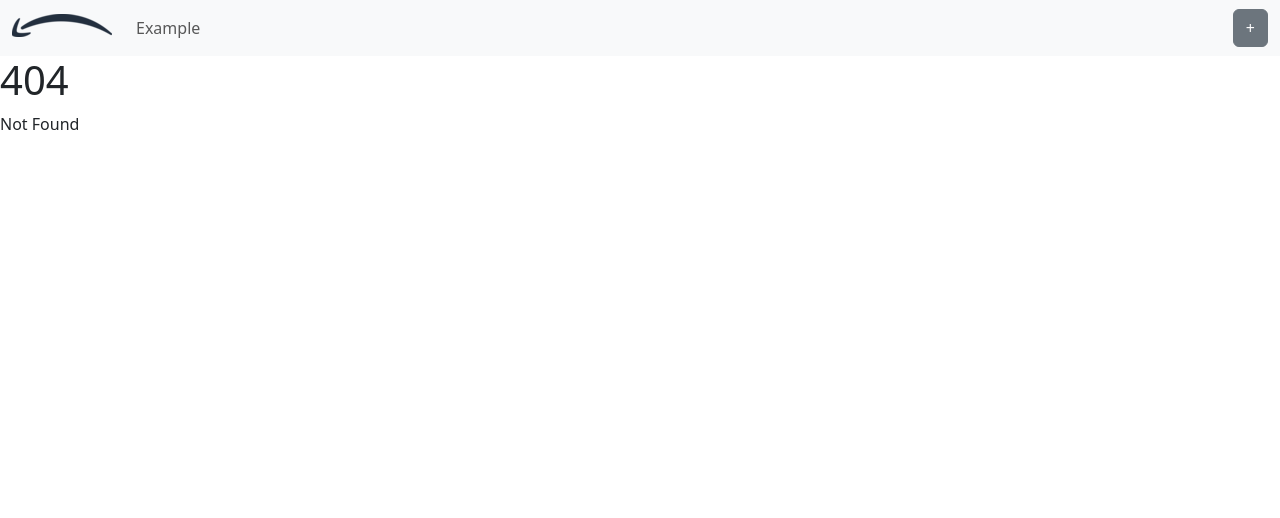
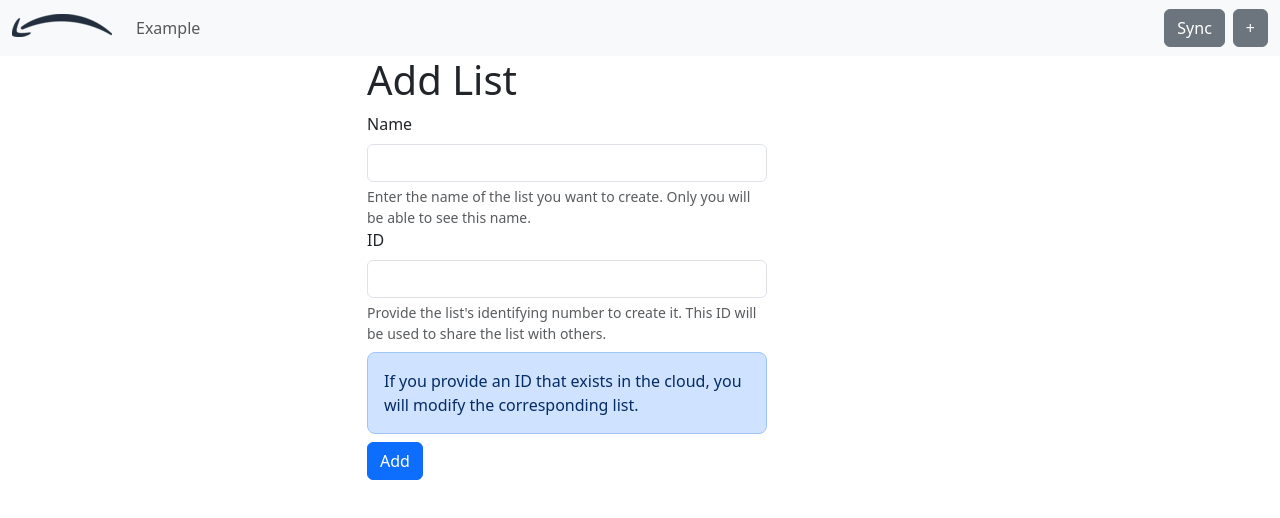
Before and after one commit to DanielRodrigues08/SDLE-FEUP, a SvelteKit app in the folder amazoff-client/: page /add-list in a window 1280 px wide. Before the commit this address had no page. Shown: the top 518 px of the page. Built offline with nearby package versions, Linux system fonts and the light colour scheme.

Commit message:
added list form

```diff
--- a/amazoff-client/package.json
+++ b/amazoff-client/package.json
@@ -21,5 +21,7 @@
 		"typescript": "^5.0.0",
 		"vite": "^4.4.2"
 	},
-	"type": "module"
+	"type": "module",
+	"dependencies": {
+	}
 }
--- a/amazoff-client/src/routes/+layout.svelte
+++ b/amazoff-client/src/routes/+layout.svelte
@@ -6,7 +6,7 @@
 
 <nav class="navbar navbar-expand-lg bg-body-tertiary">
     <div class="container-fluid">
-        <a class="navbar-brand" href="#">
+        <a class="navbar-brand" href="/">
             <img
                 src="/logo.png"
                 alt="Logo"
@@ -38,7 +38,8 @@
                 {/each}
             </ul>
         </div>
-        <a href="/new-list" class="btn btn-secondary">+</a>
+        <button class="btn btn-secondary mx-2">Sync</button>
+        <a href="/add-list" class="btn btn-secondary">+</a>
     </div>
 </nav>
 <slot />
--- a/amazoff-client/src/routes/+page.svelte
+++ b/amazoff-client/src/routes/+page.svelte
@@ -1 +1,7 @@
+<script>
+  import { openedLists } from "./stores.js";
+
+  $: openedLists.setCurrent(null);
+</script>
+
 <h1>Amazoff</h1>
--- /dev/null
+++ b/amazoff-client/src/routes/add-list/+page.svelte
@@ -0,0 +1,63 @@
+<script>
+  import { openedLists } from "../stores";
+  import { goto } from "$app/navigation";
+  let name = "";
+
+  function handleEnter(e) {
+    if (e.key === "Enter") {
+      // copy list link to the clip board
+      // redirect to new list
+      const newList = {
+        id: Math.floor(Math.random() * 20),
+        name: name,
+      };
+      openedLists.add(newList);
+      openedLists.setCurrent(newList.id);
+      goto(`/list/${newList.id}`);
+      name = "";
+    }
+  }
+
+  $: openedLists.setCurrent(null);
+</script>
+
+<div class="container">
+  <div class="row justify-content-center">
+    <div class="col-6">
+      <h1>Add List</h1>
+      <form>
+        <label for="inputName" class="form-label">Name</label>
+        <input
+          type="text"
+          class="form-control"
+          id="inputName"
+          aria-describedby="inputNameHelp"
+        />
+        <div id="inputNameHelp" class="form-text">
+          Enter the name of the list you want to create. Only you will be able
+          to see this name.
+        </div>
+
+        <label for="inputID" class="form-label">ID</label>
+        <input type="text" class="form-control" id="inputID" />
+        <div id="inputID" class="form-text">
+          Provide the list's identifying number to create it. This ID will be
+          used to share the list with others.
+        </div>
+        <div
+          class="p-3 text-primary-emphasis bg-primary-subtle border border-primary-subtle rounded-3 my-2"
+        >
+          If you provide an ID that exists in the cloud, you will modify the
+          corresponding list.
+        </div>
+        <button type="submit" class="btn btn-primary">Add</button>
+      </form>
+    </div>
+  </div>
+</div>
+
+<style>
+  form {
+    width: 25rem;
+  }
+</style>
```
Also changed, not shown: amazoff-client/src/routes/new-list/+page.svelte (deleted, +0 -29 lines), amazoff-client/static/small_logo.png (added), 1 other file (tests, documents, lock files or other folders).
